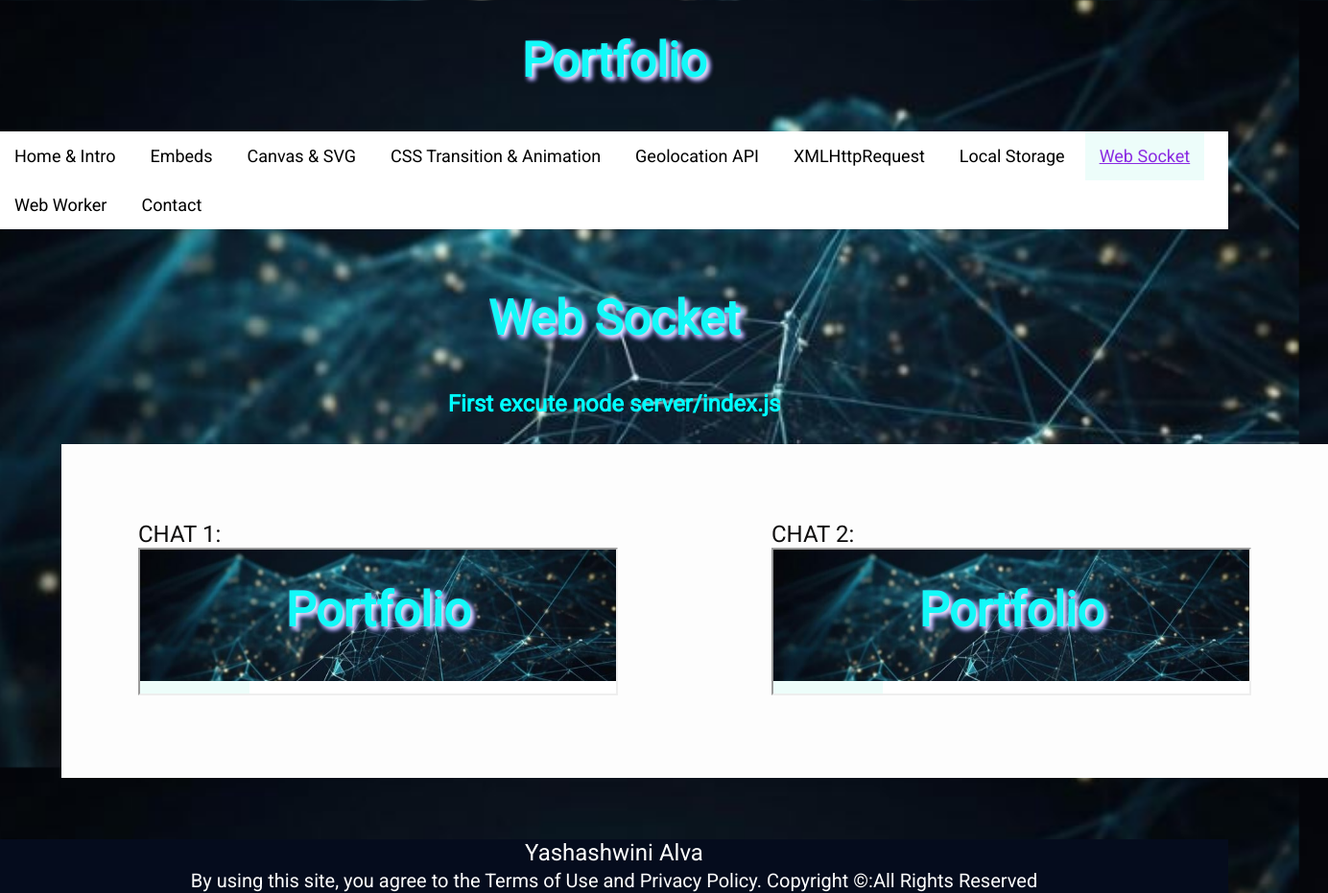
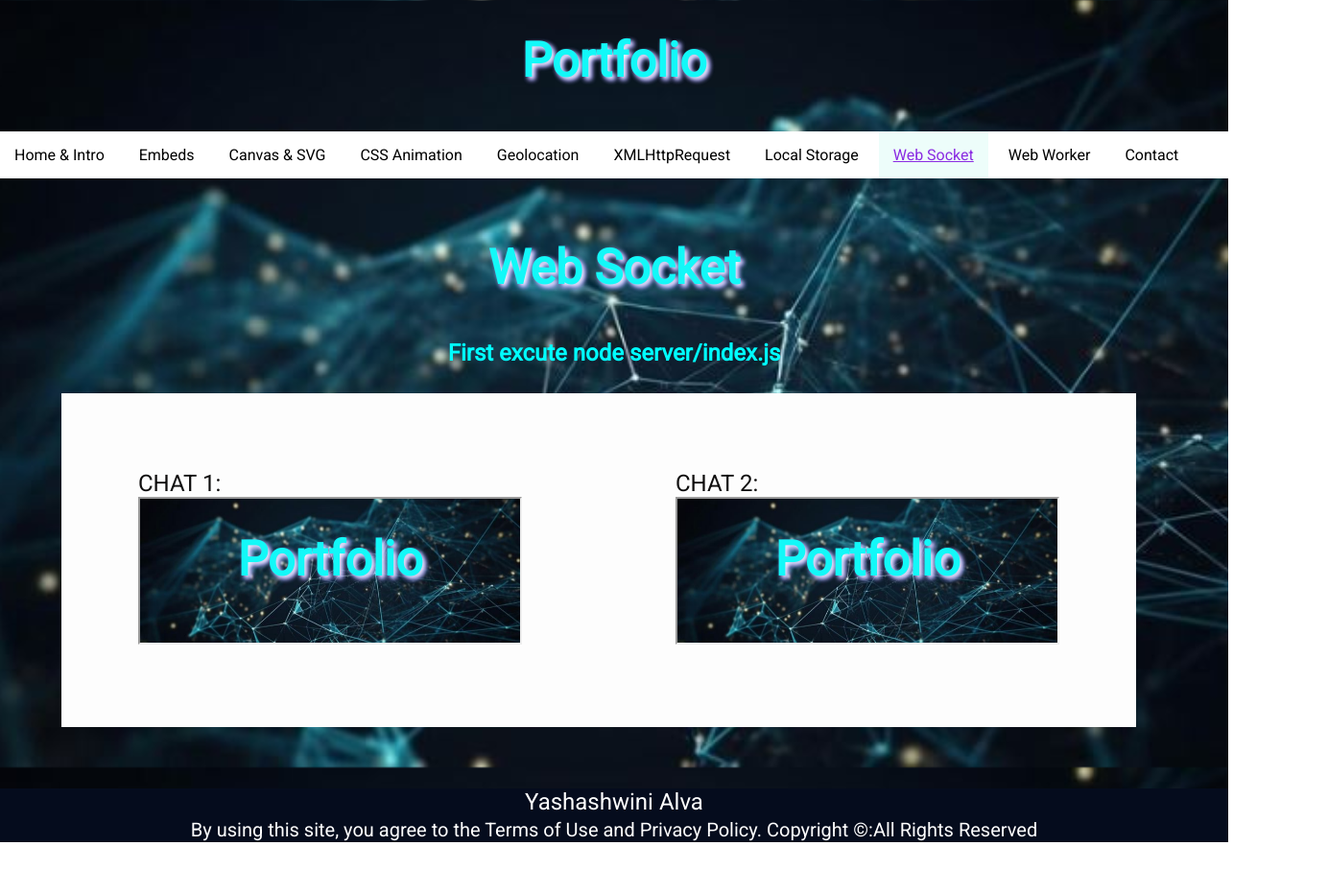
Before and after one commit to yalvam/YashashwiniWebPortfolio, a plain HTML site: page web_socket.html in a window 1280 px wide. Shown: the whole page at 96% size, 1384 px wide, since content can reach past the window. After the commit the page ends 878 px from the top, so only its background shows below. Drawn offline with Linux system fonts and the light colour scheme.

Commit message:
format change

```diff
--- a/index.html
+++ b/index.html
@@ -24,8 +24,8 @@
                 <li><a href="index.html" class="active">Home & Intro</a></li>
                 <li><a href="embed.html">Embeds</a></li>
                 <li><a href="canvas.html">Canvas & SVG</a></li>
-                <li><a href="CSS Transition & Animation.html">CSS Transition & Animation</a></li>
-                <li><a href="geolocation.html">Geolocation API</a></li>
+                <li><a href="CSS Transition & Animation.html">CSS Animation</a></li>
+                <li><a href="geolocation.html">Geolocation</a></li>
                 <li><a href="XMLHttpRequest.html">XMLHttpRequest</a></li>
                 <li><a href="localstorage.html">Local Storage</a></li>
                 <li><a href="web_socket.html">Web Socket</a></li>
--- a/style.css
+++ b/style.css
@@ -64,7 +64,7 @@ main{
   padding: 15px;
   text-align: center;
   font-family: Roboto;
-  font-size: large;
+  font-size: medium;
 }
 
 /* Navigation interaction */
--- a/web_socket.html
+++ b/web_socket.html
@@ -24,8 +24,8 @@
                 <li><a href="index.html" >Home & Intro</a></li>
                 <li><a href="embed.html">Embeds</a></li>
                 <li><a href="canvas.html">Canvas & SVG</a></li>
-                <li><a href="CSS Transition & Animation.html">CSS Transition & Animation</a></li>
-                <li><a href="geolocation.html">Geolocation API</a></li>
+                <li><a href="CSS Transition & Animation.html">CSS Animation</a></li>
+                <li><a href="geolocation.html">Geolocation</a></li>
                 <li><a href="XMLHttpRequest.html">XMLHttpRequest</a></li>
                 <li><a href="localstorage.html">Local Storage</a></li>
                 <li><a href="web_socket.html" class="active">Web Socket</a></li>
@@ -40,11 +40,11 @@
             <div class="chat">
                 <div class="chatin">
                     <div> CHAT 1:</div>
-                     <div> <iframe width="500rem" id= "1stchat" src="http://localhost:3000/"></iframe></div>
+                     <div> <iframe width="400rem" id= "1stchat" src="http://localhost:3000/"></iframe></div>
                 </div>
                 <div class="chatin">
                     <div> CHAT 2: </div>
-                    <div> <iframe width="500rem" id="2chat" src="http://localhost:3000/"></iframe></div>
+                    <div> <iframe width="400rem" id="2chat" src="http://localhost:3000/"></iframe></div>
                 </div>
 
             </div>
```
Also changed, not shown: CSS Transition & Animation.html (+4 -4 lines), XMLHttpRequest.html (+2 -2 lines), canvas.html (+2 -2 lines), contact.html (+2 -2 lines), embed.html (+2 -2 lines), geolocation.html (+2 -2 lines), localstorage.html (+1 -1 lines), web-worker.html (+2 -2 lines).
